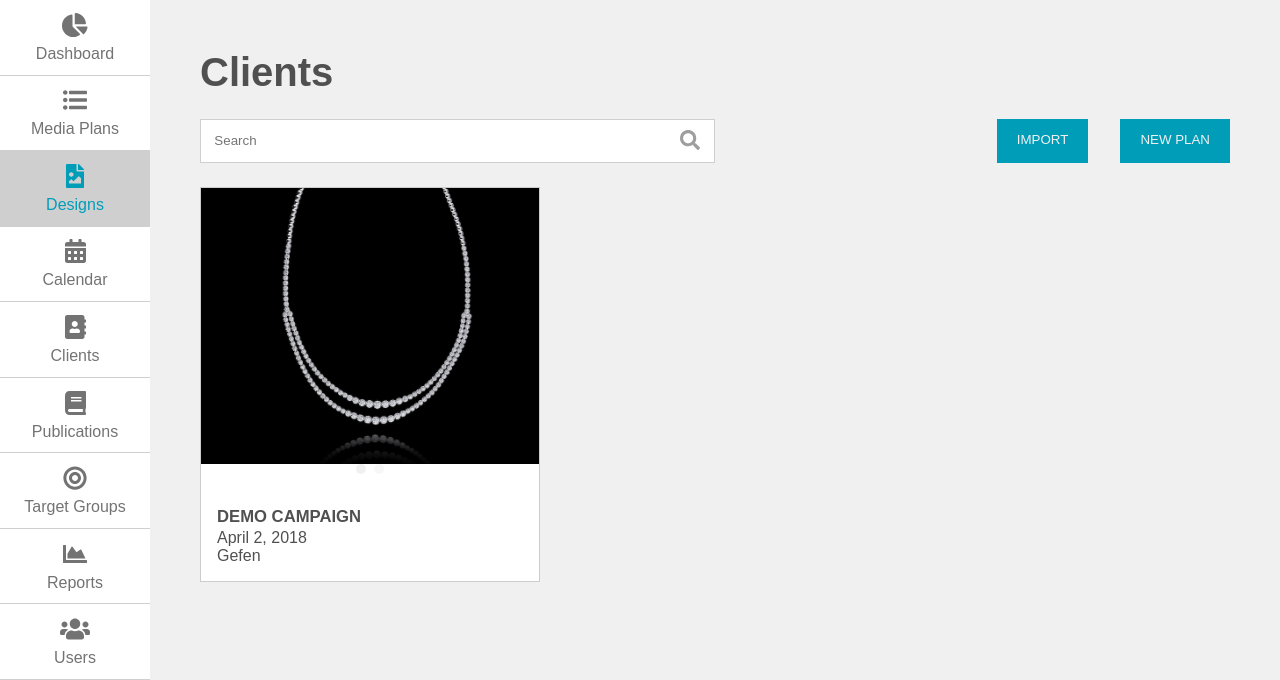
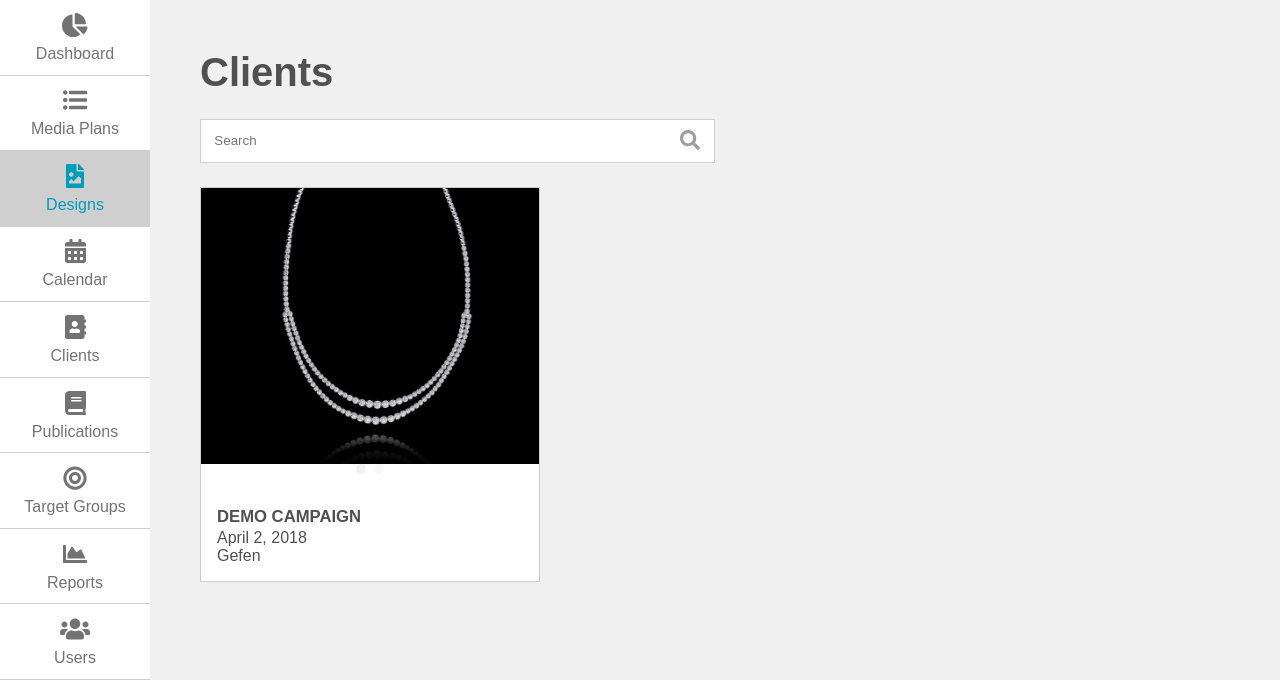
Before and after one commit to mediaotg/mediaPlan, a Django app: page /plans/designs in a window 1280 px wide. Shown: the part 120-800 px from the top of the page. Run offline with Django 3.2, Linux system fonts and the light colour scheme; data comes from the database, SQL or seed files in the repository; parts of the project's set-up code (start-up, migrations or seed data) failed here and were passed over; some libraries are stand-ins or nearby versions.

Commit message:
Designs button

```diff
--- a/templates/designs.html
+++ b/templates/designs.html
@@ -12,10 +12,6 @@
     <div class="searchbar">
       <input type="text" class="searchbar-input" placeholder="Search" />
       <a href="#" class="search-button"><i class="fas fa-search"></i></a>
-    </div>
-    <div class="buttons-wrapper">
-      <a href="#import-popup" class="button" id="import">Import</a>
-      <a href="{% url 'new_plan' %}" class="button" id="new-plan">New Plan</a>
     </div>
 </div>
 <div class="cards-wrapper">
--- a/templates/new_publication.html
+++ b/templates/new_publication.html
@@ -50,7 +50,6 @@
         {{ form.targetGroups.label_tag }}
       <div class="group-table-wrapper">
         <div class="hidden">
-          {% render_field form.targetGroups class="target-multi" %}
         </div>
         <div class="group-single">
           <ul class="groups-wrapper">
```
Also changed, not shown: templates/edit_target_group.html (+0 -54 lines).
